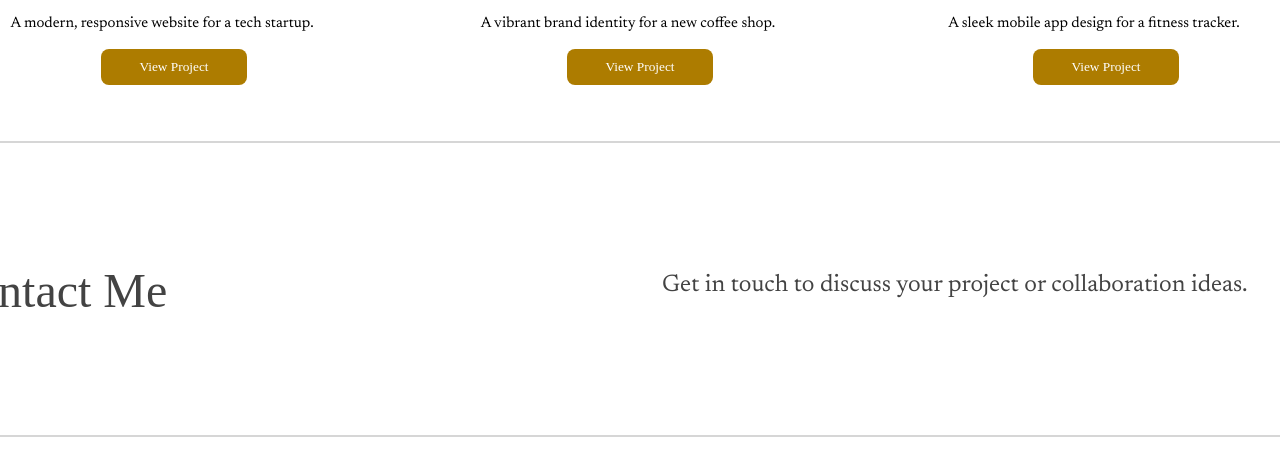
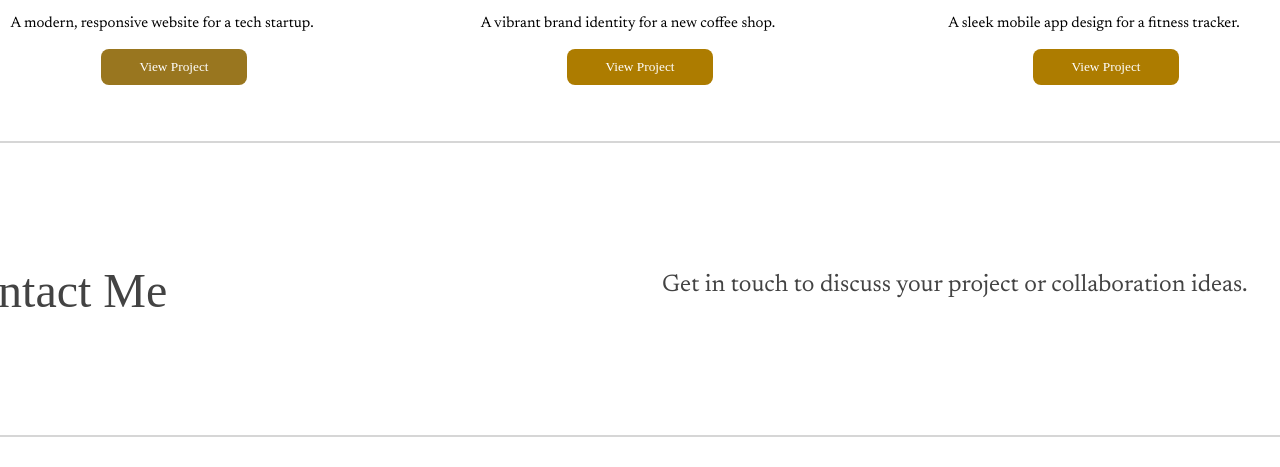
Before and after one commit to shaxryaa/Capstone-Project, a plain HTML site: page index.html in a window 1280 px wide. In both pictures the pointer is over the button 174 px from the left and 4615 px from the top of the page. Shown: the part 4548-5015 px from the top of the page. Drawn offline with Linux system fonts and the light colour scheme; a web font is replaced by a local one.

Commit message:
edited project button

```diff
--- a/style.css
+++ b/style.css
@@ -211,6 +211,11 @@ a:hover {
     font-family: "Lexend Exa", serif;
     border: none;
 }
+
+.project-btn:hover {
+    cursor: pointer;
+    background-color: #99761f;
+}
 .contact-me{
     width: 1344px;
     height: 100px;
```
